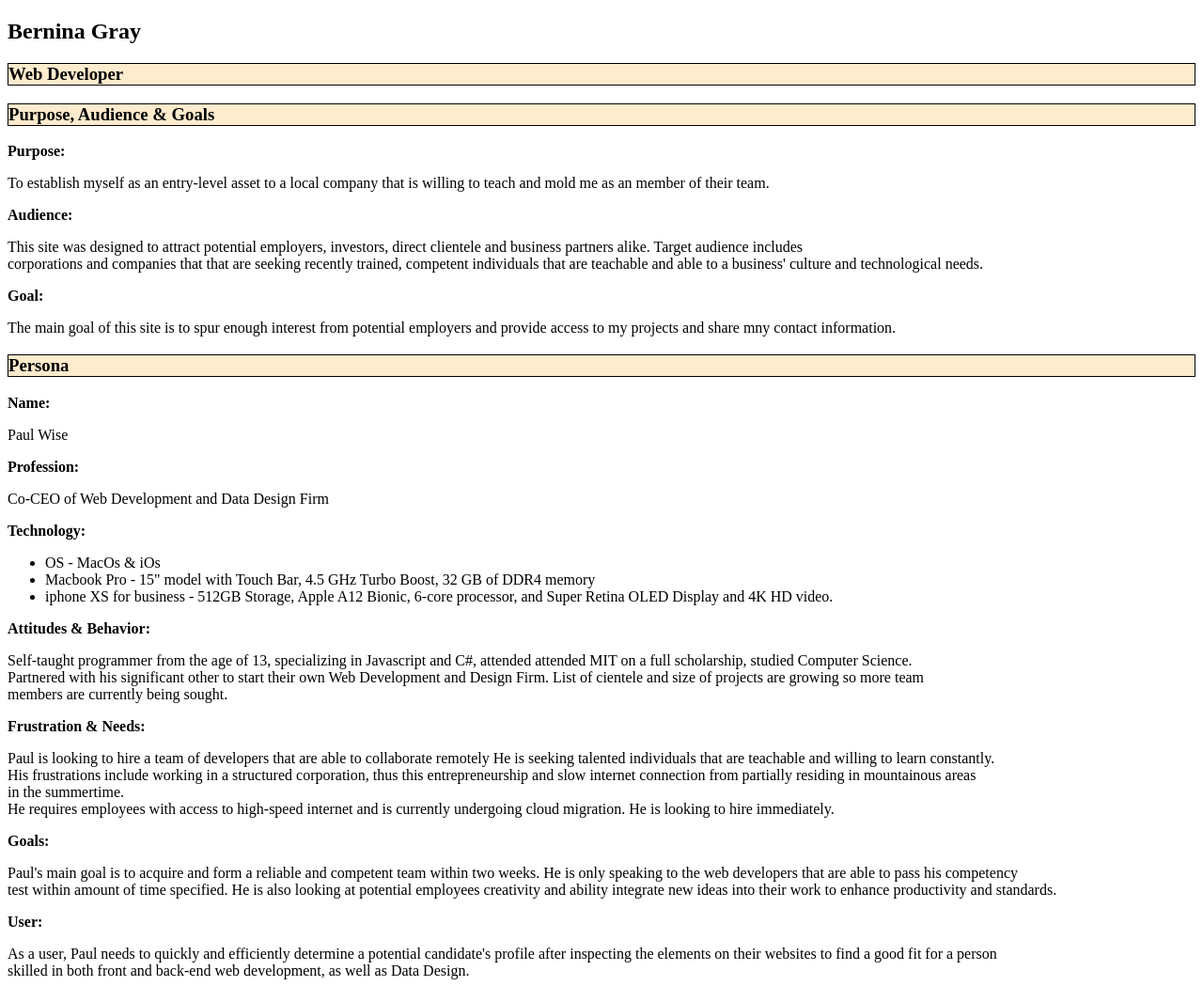
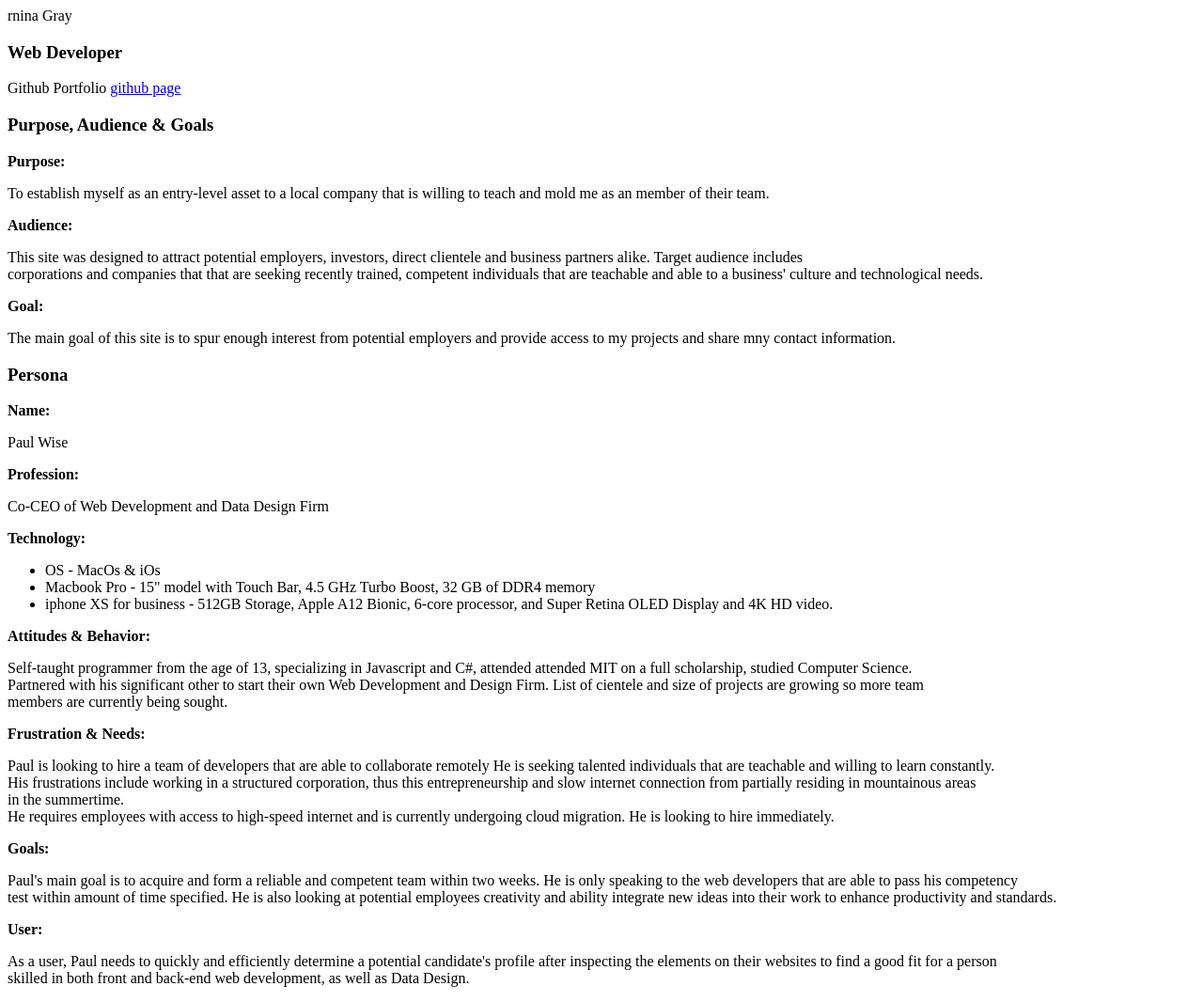
Before and after one commit to berninagray/bernina-gray, a PHP site: page /milestone-1.php in a window 1280 px wide. Shown: the whole page at 94% size. Before the commit the page ends 1042 px from the top, so only its background shows below. Run offline with PHP 8.4, Linux system fonts and the light colour scheme.

Commit message:
Updating PWP project

```diff
--- a/public_html/documentation/milestone-1.php
+++ b/public_html/documentation/milestone-1.php
@@ -3,13 +3,15 @@
 	<head>
 		<meta charset="UTF-8"/>
 		<title>Bernina Gray Personal Website Project</title>
-		<link rel="stylesheet" href="style.css">
 	</head>
 	<body>
 		<div>
-
-		<h2>Bernina Gray</h2>
+rnina Gray</h2>
 		<h3>Web Developer</h3>
+		<div>
+			<p> Github Portfolio
+				<a href="https://github.com/berninagray" title="Bernina Gray Github Portfolio">github page</a>
+		</div>
 		<h3>Purpose, Audience & Goals</h3>
 			<p><strong>Purpose:</strong></p>
 		<div>
```
